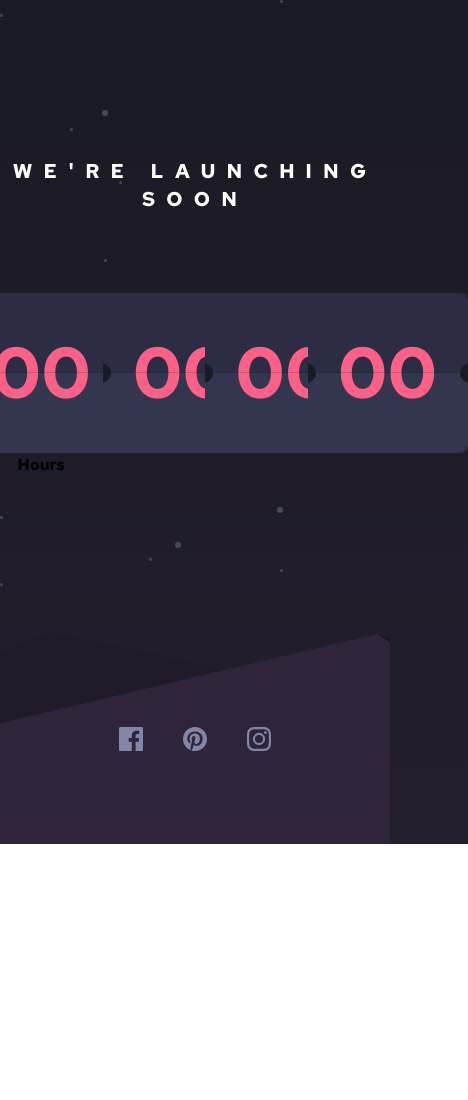
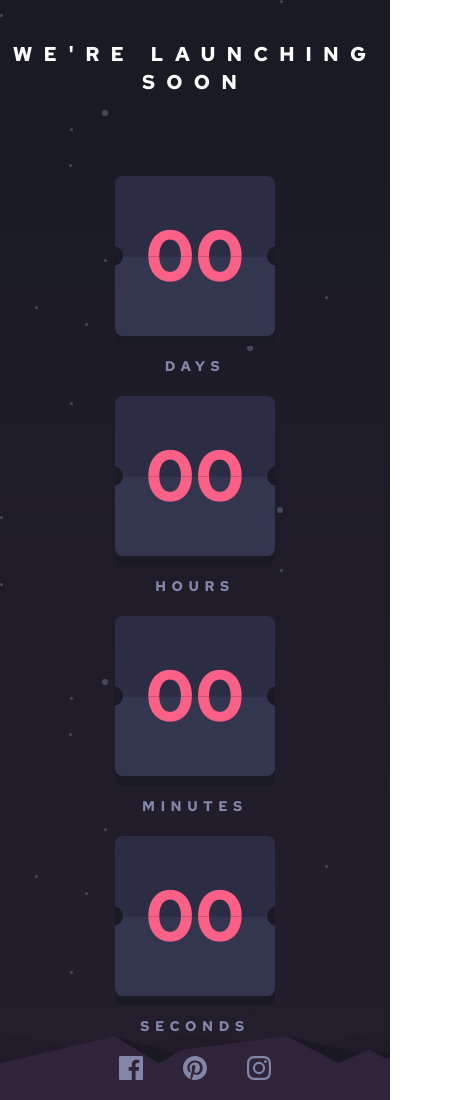
Before and after one commit to devggui/launch-countdown-timer, a website: page index.html in a window 390 px wide. Shown: the whole page, 468 px wide, since content can reach past the window. Before the commit the page ends 844 px from the top, so only its background shows below. Drawn offline with nearby package versions, Linux system fonts and the light colour scheme.

Commit message:
feat: template finish

```diff
--- a/index.html
+++ b/index.html
@@ -13,7 +13,7 @@
 
 </head>
 <body class="
-  h-screen
+  h-full sm:h-screen
   flex flex-col items-center justify-center text-center
   bg-gradient-to-b from-[#191a24] to-[#241e2c]
 ">
@@ -22,11 +22,11 @@
     flex flex-col items-center justify-center
     bg-[url('./images/bg-stars.svg')]
   ">
-    <h1 class="text-xl uppercase text-white tracking-[0.7rem]">We're launching soon</h1>
+    <h1 class="mt-10 sm:mt-0 text-xl uppercase text-white tracking-[0.7rem]">We're launching soon</h1>
 
     <div class="
       w-full max-w-3xl
-      grid grid-cols-4 gap-5
+      grid grid-rows-4 sm:grid-rows-none sm:grid-cols-4 gap-5
       mt-20
     ">
 
@@ -44,9 +44,10 @@
           <div class="absolute -right-3 w-5 h-5 rounded-full bg-[var(--Very-dark-mostly-black-blue)]"></div>
           00
         </div>
-        <span>Hours</span>
+        <span class="text-sm tracking-[0.4em] uppercase text-[var(--Grayish-blue)] pt-5">Days</span>
       </div>
 
+      <div class="relative flex flex-col items-center justify-center">
         <div class="
           card
           w-40 h-40
@@ -60,6 +61,10 @@
           <div class="absolute -right-3 w-5 h-5 rounded-full bg-[var(--Very-dark-mostly-black-blue)]"></div>
           00
         </div>
+        <span class="text-sm tracking-[0.4em] uppercase text-[var(--Grayish-blue)] pt-5">Hours</span>
+      </div>
+
+      <div class="relative flex flex-col items-center justify-center">
         <div class="
           card
           w-40 h-40
@@ -73,6 +78,10 @@
           <div class="absolute -right-3 w-5 h-5 rounded-full bg-[var(--Very-dark-mostly-black-blue)]"></div>
           00
         </div>
+        <span class="text-sm tracking-[0.4em] uppercase text-[var(--Grayish-blue)] pt-5">Minutes</span>
+      </div>
+
+      <div class="relative flex flex-col items-center justify-center">
         <div class="
           card
           w-40 h-40
@@ -86,6 +95,9 @@
           <div class="absolute -right-3 w-5 h-5 rounded-full bg-[var(--Very-dark-mostly-black-blue)]"></div>
           00
         </div>
+        <span class="text-sm tracking-[0.4em] uppercase text-[var(--Grayish-blue)] pt-5">Seconds</span>
+      </div>
+
     </div>
   </main>
 
@@ -95,13 +107,19 @@
     flex flex-row items-center justify-center
   ">
     <a href="" class="p-5">
-      <img src="./images/icon-facebook.svg" alt="Logotipo do facebook">
+      <svg xmlns="http://www.w3.org/2000/svg" width="24" height="24" class="fill-[#8385A9] hover:fill-[var(--Soft-red)]">
+        <path d="M22.675 0H1.325C.593 0 0 .593 0 1.325v21.351C0 23.407.593 24 1.325 24H12.82v-9.294H9.692v-3.622h3.128V8.413c0-3.1 1.893-4.788 4.659-4.788 1.325 0 2.463.099 2.795.143v3.24l-1.918.001c-1.504 0-1.795.715-1.795 1.763v2.313h3.587l-.467 3.622h-3.12V24h6.116c.73 0 1.323-.593 1.323-1.325V1.325C24 .593 23.407 0 22.675 0z"/>
+      </svg>
     </a>
     <a href="" class="p-5">
-      <img src="./images/icon-pinterest.svg" alt="Logotipo do pinterest">
+      <svg xmlns="http://www.w3.org/2000/svg" width="24" height="24" class="fill-[#8385A9] hover:fill-[var(--Soft-red)]">
+        <path d="M12 0C5.373 0 0 5.372 0 12c0 5.084 3.163 9.426 7.627 11.174-.105-.949-.2-2.405.042-3.441.218-.937 1.407-5.965 1.407-5.965s-.359-.719-.359-1.782c0-1.668.967-2.914 2.171-2.914 1.023 0 1.518.769 1.518 1.69 0 1.029-.655 2.568-.994 3.995-.283 1.194.599 2.169 1.777 2.169 2.133 0 3.772-2.249 3.772-5.495 0-2.873-2.064-4.882-5.012-4.882-3.414 0-5.418 2.561-5.418 5.207 0 1.031.397 2.138.893 2.738a.36.36 0 01.083.345l-.333 1.36c-.053.22-.174.267-.402.161-1.499-.698-2.436-2.889-2.436-4.649 0-3.785 2.75-7.262 7.929-7.262 4.163 0 7.398 2.967 7.398 6.931 0 4.136-2.607 7.464-6.227 7.464-1.216 0-2.359-.631-2.75-1.378l-.748 2.853c-.271 1.043-1.002 2.35-1.492 3.146C9.57 23.812 10.763 24 12 24c6.627 0 12-5.373 12-12 0-6.628-5.373-12-12-12z"/>
+      </svg>
     </a>
     <a href="" class="p-5">
-      <img src="./images/icon-instagram.svg" alt="Logotipo do instagram">
+      <svg xmlns="http://www.w3.org/2000/svg" width="24" height="24" class="fill-[#8385A9] hover:fill-[var(--Soft-red)]">
+        <path d="M12 2.163c3.204 0 3.584.012 4.85.07 3.252.148 4.771 1.691 4.919 4.919.058 1.265.069 1.645.069 4.849 0 3.205-.012 3.584-.069 4.849-.149 3.225-1.664 4.771-4.919 4.919-1.266.058-1.644.07-4.85.07-3.204 0-3.584-.012-4.849-.07-3.26-.149-4.771-1.699-4.919-4.92-.058-1.265-.07-1.644-.07-4.849 0-3.204.013-3.583.07-4.849.149-3.227 1.664-4.771 4.919-4.919 1.266-.057 1.645-.069 4.849-.069zM12 0C8.741 0 8.333.014 7.053.072 2.695.272.273 2.69.073 7.052.014 8.333 0 8.741 0 12c0 3.259.014 3.668.072 4.948.2 4.358 2.618 6.78 6.98 6.98C8.333 23.986 8.741 24 12 24c3.259 0 3.668-.014 4.948-.072 4.354-.2 6.782-2.618 6.979-6.98.059-1.28.073-1.689.073-4.948 0-3.259-.014-3.667-.072-4.947-.196-4.354-2.617-6.78-6.979-6.98C15.668.014 15.259 0 12 0zm0 5.838a6.162 6.162 0 100 12.324 6.162 6.162 0 000-12.324zM12 16a4 4 0 110-8 4 4 0 010 8zm6.406-11.845a1.44 1.44 0 100 2.881 1.44 1.44 0 000-2.881z"/>
+      </svg>
     </a>
   </footer>
 
--- a/styles/main.css
+++ b/styles/main.css
@@ -35,4 +35,5 @@ body {
 
 .card {
   background-image: linear-gradient(to bottom, var(--Most-Dark-desaturated-blue) 50%, var(--Dark-desaturated-blue) 50%);
+  box-shadow: 0px 10px var(--Very-dark-mostly-black-blue);
 }
```
Lines whose indentation alone changed are shown as unchanged.
